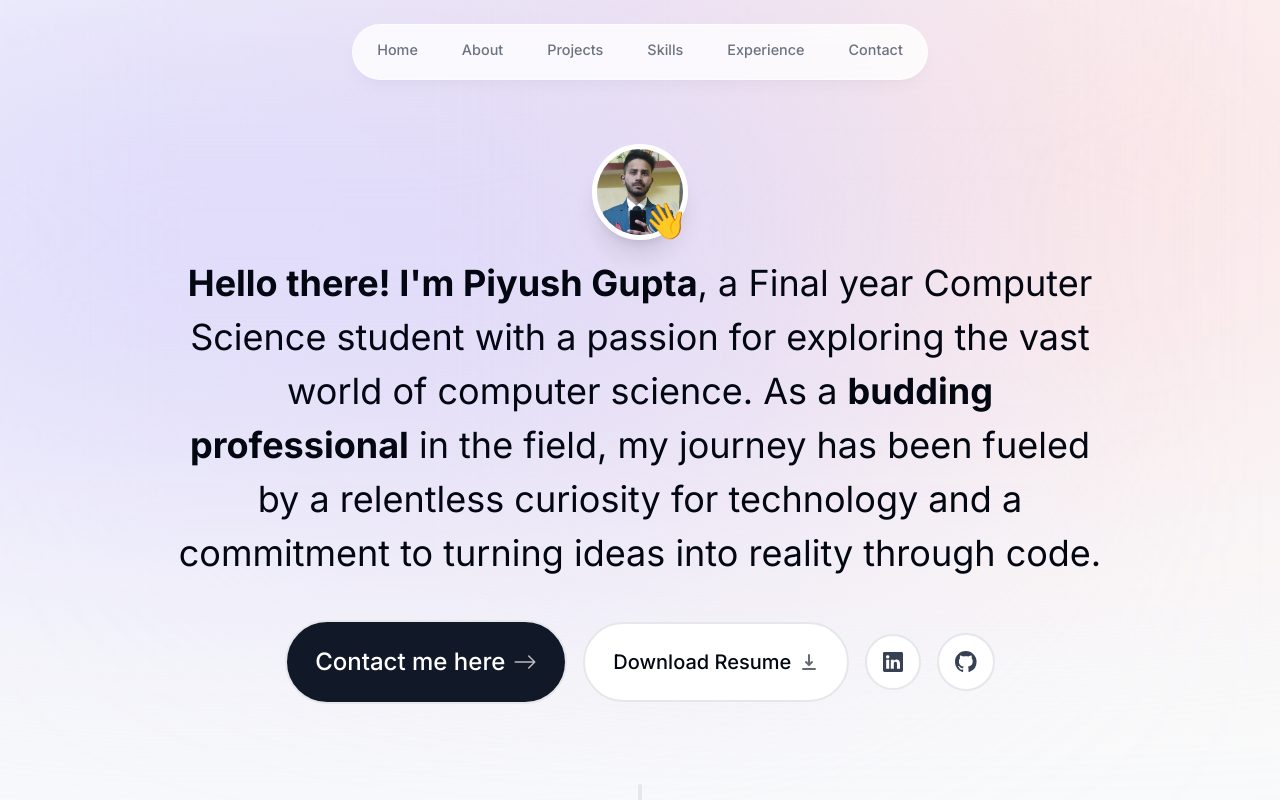
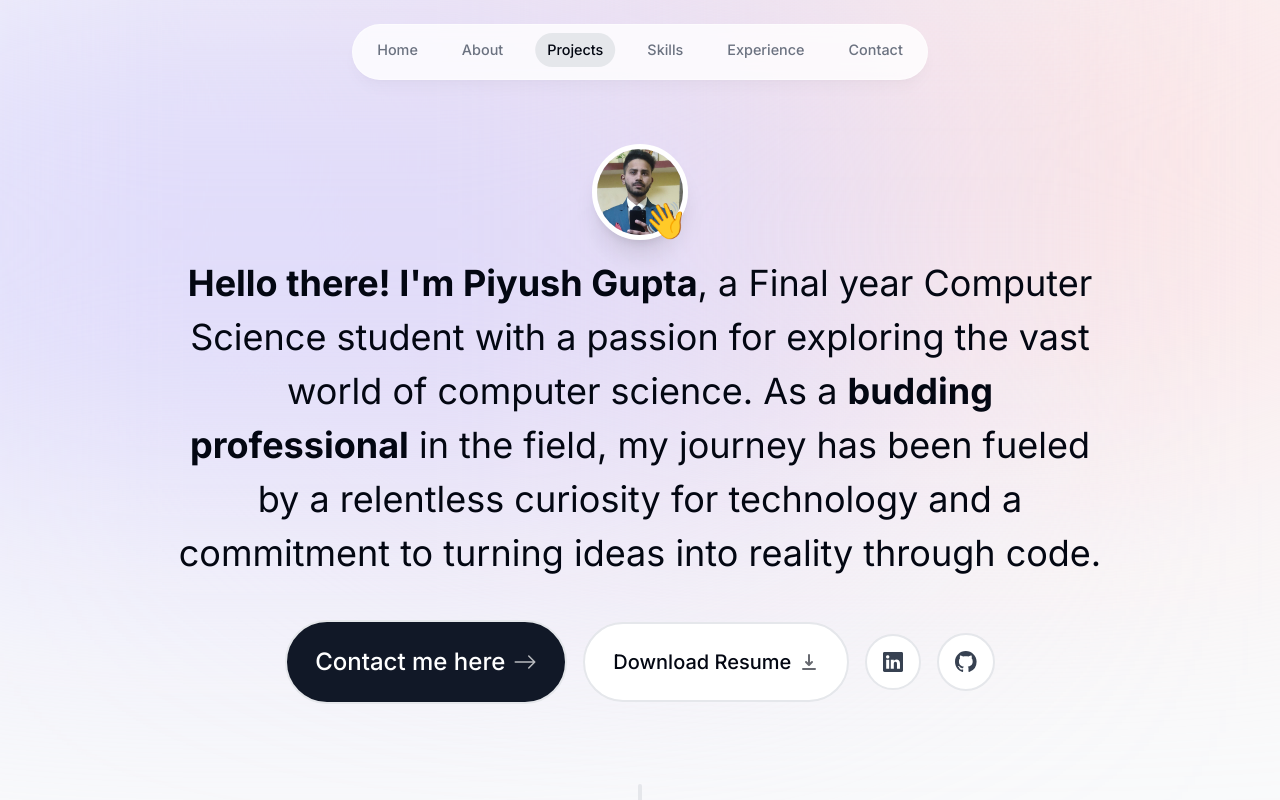
Before and after one commit to piyush-gupta123/Portfolio, a Next.js app: page / in a window 1280 px wide. Shown: the top 800 px of the page. Built offline with nearby package versions, Linux system fonts and the light colour scheme.

Commit message:
Header work in progress

```diff
--- a/app/layout.tsx
+++ b/app/layout.tsx
@@ -1,33 +1,43 @@
-import Header from '@/components/Header'
-import './globals.css'
-import { Inter } from 'next/font/google'
+import Header from "@/components/Header";
+import "./globals.css";
+import { Inter } from "next/font/google";
+import ActiveSectionContextProvider from "@/context/activeSectionContext";
 
-const inter = Inter({ subsets: ['latin'] })
+const inter = Inter({ subsets: ["latin"] });
 
 export const metadata = {
-  title: 'Piyush Gupta | Portfolio',
-  description: 'Piyush Gupta, a fresher who wants to set foot in the IT industry to learn and grow.',
-}
+  title: "Piyush Gupta | Portfolio",
+  description:
+    "Piyush Gupta, a fresher who wants to set foot in the IT industry to learn and grow.",
+};
 
 export default function RootLayout({
   children,
 }: {
-  children: React.ReactNode
+  children: React.ReactNode;
 }) {
   return (
-    <html lang="en" className='!scroll-smooth'>
-      <body className={`${inter.className} bg-gray-50 top-0 text-gray-950 pt-28 sm:pt-36`}>
-        <div className="bg-[#fbe2e3] absolute -z-10 top-[-6rem] right-[-11rem] h-[31.25rem]
+    <html lang="en" className="!scroll-smooth">
+      <body
+        className={`${inter.className} bg-gray-50 top-0 text-gray-950 pt-28 sm:pt-36`}
+      >
+        <div
+          className="bg-[#fbe2e3] absolute -z-10 top-[-6rem] right-[-11rem] h-[31.25rem]
         w-[31.25rem] rounded-ful blur-[10rem]
         sm:w-[68.75rem]
-        "></div>
-        <div className="bg-[#dbd7fb] absolute -z-10 top-[-1rem] left-[-35rem] h-[31.25rem]
+        "
+        ></div>
+        <div
+          className="bg-[#dbd7fb] absolute -z-10 top-[-1rem] left-[-35rem] h-[31.25rem]
         w-[50rem] rounded-ful blur-[10rem]
         sm:w-[68.75rem] md:left-[-33rem] lg:left-[-28rem] xl:left-[-15rem] 2xl:left-[-5rem]
-        "></div>
-        <Header />
-        {children}
+        "
+        ></div>
+        <ActiveSectionContextProvider>
+          <Header />
+          {children}
+        </ActiveSectionContextProvider>
       </body>
     </html>
-  )
+  );
 }
--- a/components/About.tsx
+++ b/components/About.tsx
@@ -1,12 +1,26 @@
 "use client";
 
-import React from "react";
+import React, { useEffect } from "react";
 import { motion } from "framer-motion";
 import SectionHeading from "./section-heading";
+import { useInView } from "react-intersection-observer";
+import { useActiveSectionContext } from "@/context/activeSectionContext";
 
 export default function About() {
+  const { ref, inView } = useInView({
+    threshold: 0.75
+  });
+  const { setActiveSection } = useActiveSectionContext();
+
+  useEffect(() => {
+    if (inView) {
+      setActiveSection("About");
+    }
+  }, [inView, setActiveSection]);
+
   return (
     <motion.section
+      ref={ref}
       className="mb-28 max-w-[50rem] text-center leading-8 sm:mb-40 scroll-mt-28"
       initial={{ opacity: 0, y: 100 }}
       animate={{ opacity: 1, y: 0 }}
--- a/components/Header.tsx
+++ b/components/Header.tsx
@@ -4,8 +4,11 @@ import React from "react";
 import { motion } from "framer-motion";
 import { links } from "@/lib/data";
 import Link from "next/link";
+import clsx from "clsx";
+import { useActiveSectionContext } from "@/context/activeSectionContext";
 
 export default function Header() {
+  const {activeSection, setActiveSection} = useActiveSectionContext();
   return (
     <div className="z-[999] relative">
       <motion.div
@@ -26,17 +29,31 @@ export default function Header() {
         >
           {links.map((link) => (
             <motion.li
-              className="flex h-3/4 items-center justify-center "
+              className="flex h-3/4 items-center justify-center relative"
               key={link.hash}
               initial={{ y: -100, opacity: 0 }}
               animate={{ y: 0, opacity: 1 }}
             >
               <Link
-                className="flex items-center justify-center w-full px-3 py-3
-              hover:text-gray-950 transition"
+                className={clsx(
+                  "flex items-center justify-center w-full px-3 py-3 hover:text-gray-950 transition",
+                  { "text-gray-950": activeSection === link.name }
+                )}
                 href={link.hash}
+                onClick={() => setActiveSection(link.name)}
               >
                 {link.name}
+                {link.name === activeSection && (
+                  <motion.span
+                    className="absolute bg-gray-200 rounded-full inset-0 -z-10"
+                    layoutId="activeSection"
+                    transition={{
+                      type: "spring",
+                      stiffness: 380,
+                      damping: 30,
+                    }}
+                  ></motion.span>
+                )}
               </Link>
             </motion.li>
           ))}
--- a/components/Projects.tsx
+++ b/components/Projects.tsx
@@ -1,11 +1,25 @@
-import React from "react";
+'use client';
+
+import React, { useEffect } from "react";
 import SectionHeading from "./section-heading";
 import { projectsData } from "@/lib/data";
 import ProjectCard from "./ProjectCard";
+import { useInView } from "react-intersection-observer";
+import { useActiveSectionContext } from "@/context/activeSectionContext";
 
 export default function Projects() {
+  const { ref, inView } = useInView({
+    threshold: 0.5
+  });
+  const { setActiveSection } = useActiveSectionContext();
+
+  useEffect(() => {
+    if (inView) {
+      setActiveSection("Projects");
+    }
+  }, [inView, setActiveSection]);
   return (
-    <section id="projects" className="scroll-mt-28">
+    <section ref={ref} id="projects" className="scroll-mt-28">
       <SectionHeading>My projects</SectionHeading>
       <div>
         {projectsData.map((project, index) => (
--- a/components/intro.tsx
+++ b/components/intro.tsx
@@ -1,16 +1,28 @@
 "use client";
 
 import Image from "next/image";
-import React from "react";
+import React, { useEffect } from "react";
 import image from "@/public/profile.jpg";
 import { motion } from "framer-motion";
 import Link from "next/link";
 import { BsArrowRight, BsGithub, BsLinkedin } from "react-icons/bs";
 import { HiDownload } from "react-icons/hi";
+import { useActiveSectionContext } from "@/context/activeSectionContext";
+import { useInView } from "react-intersection-observer"
 
 export default function Intro() {
+  const { ref, inView } = useInView({
+    threshold: 0.5
+  });
+  const { setActiveSection } = useActiveSectionContext();
+
+  useEffect(() => {
+    if (inView) {
+      setActiveSection("Home");
+    }
+  }, [inView, setActiveSection]);
   return (
-    <section className="mb-28 max-w-[60rem] text-center sm:mb-0 scroll-mt-[100rem]" id="home">
+    <section ref={ref} className="mb-28 max-w-[60rem] text-center sm:mb-0 scroll-mt-[100rem]" id="home">
       <div className="flex items-center justify-center">
         <div className="relative">
           <motion.div
--- /dev/null
+++ b/context/activeSectionContext.tsx
@@ -0,0 +1,46 @@
+"use client";
+
+import React, { useState, createContext, useContext } from "react";
+import { links } from '@/lib/data';
+
+type SectionName = typeof links[number]["name"];
+type ActiveSectionContextProviderProps = {
+    children: React.ReactNode;
+  };
+
+  type ActiveSectionContextType = {
+    activeSection: SectionName;
+    setActiveSection: React.Dispatch<React.SetStateAction<SectionName>>;
+  };
+
+  export const ActiveSectionContext =
+    createContext<ActiveSectionContextType | null>(null);
+
+  export default function ActiveSectionContextProvider({
+    children,
+  }: ActiveSectionContextProviderProps) {
+    const [activeSection, setActiveSection] = useState<SectionName>("Home");// we need to keep track of this to disable the observer temporarily when user clicks on a link
+
+    return (
+      <ActiveSectionContext.Provider
+        value={{
+          activeSection,
+          setActiveSection
+        }}
+      >
+        {children}
+      </ActiveSectionContext.Provider>
+    );
+  }
+
+  export function useActiveSectionContext() {
+    const context = useContext(ActiveSectionContext);
+
+    if (context === null) {
+      throw new Error(
+        "useActiveSectionContext must be used within an ActiveSectionContextProvider"
+      );
+    }
+
+    return context;
+  }
--- a/package.json
+++ b/package.json
@@ -13,6 +13,7 @@
     "@types/react": "18.2.38",
     "@types/react-dom": "18.2.17",
     "autoprefixer": "10.4.16",
+    "clsx": "^2.0.0",
     "eslint": "8.54.0",
     "eslint-config-next": "14.0.3",
     "framer-motion": "^10.16.5",
@@ -21,6 +22,7 @@
     "react": "18.2.0",
     "react-dom": "18.2.0",
     "react-icons": "^4.12.0",
+    "react-intersection-observer": "^9.5.3",
     "tailwindcss": "3.3.5",
     "typescript": "5.3.2"
   }
```
Also changed, not shown: 1 other file (tests, documents, lock files or other folders).
